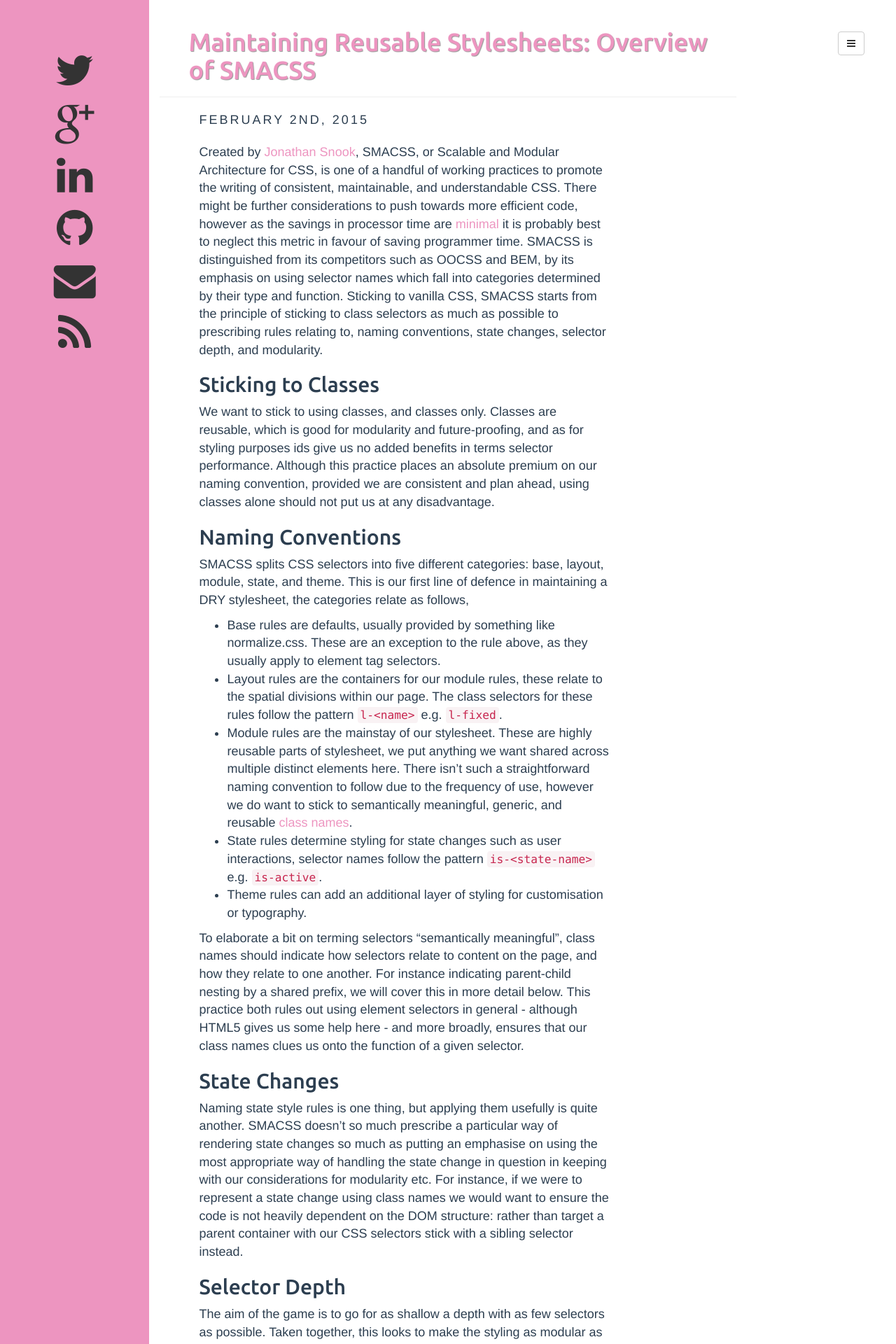
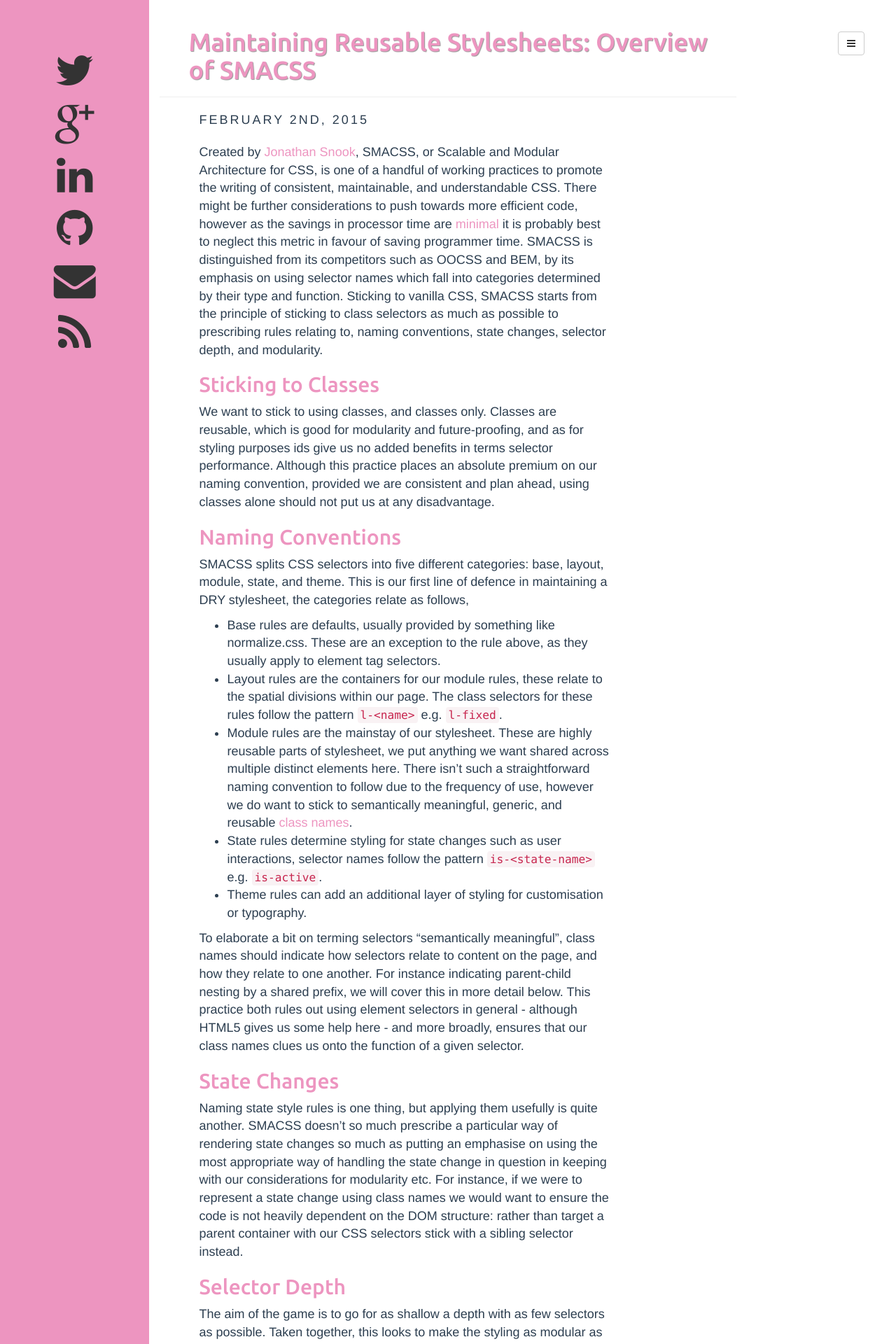
Before and after one commit to tpgmartin/tpgmartin.github.io, a Jekyll site: the page built from _posts/2015-02-02-maintaining-reusable-stylesheets-overview-of-smacss.md, in a window 1280 px wide. Shown: the top 1920 px of the page at 70% size. Built offline with Jekyll 4.4.1, drawn with Linux system fonts in a browser that asks for light colours; comment, search, counter and statistics services are not loaded.

Commit message:
Maintain consisitent heading colours

```diff
--- a/assets/css/style.css
+++ b/assets/css/style.css
@@ -193,7 +193,10 @@
 article.home div a:hover, article.home pre a:hover { color: #ed95c0; text-decoration: none; }
 article img { max-width: 40%; }
 
-h1,h2,h3,h4,h5,h6 { font-family: 'Ubuntu', sans-serif; }
+h1,h2,h3 {
+  font-family: 'Ubuntu', sans-serif;
+  color: #ed95c0;
+}
 article.home h1,
 article.home h2,
 article.home h3,
```
